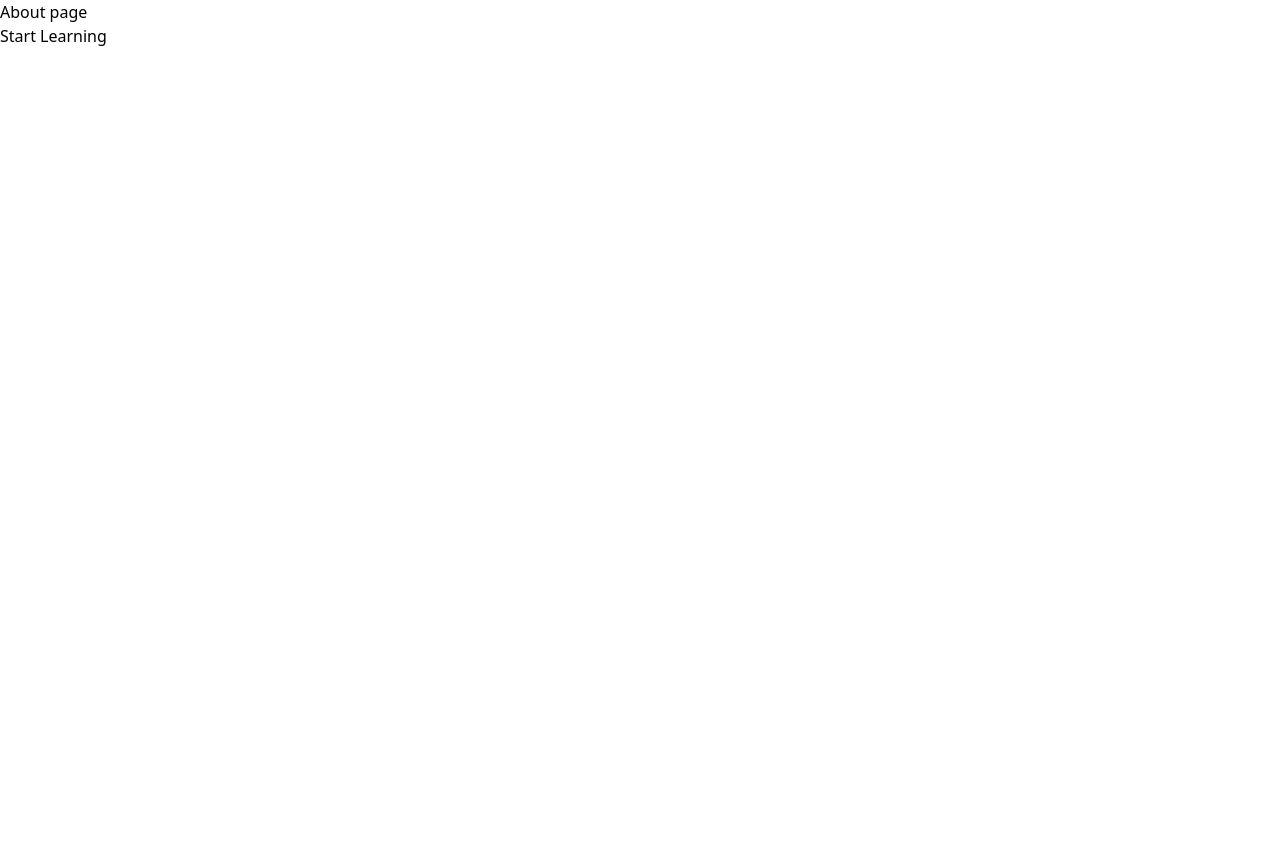
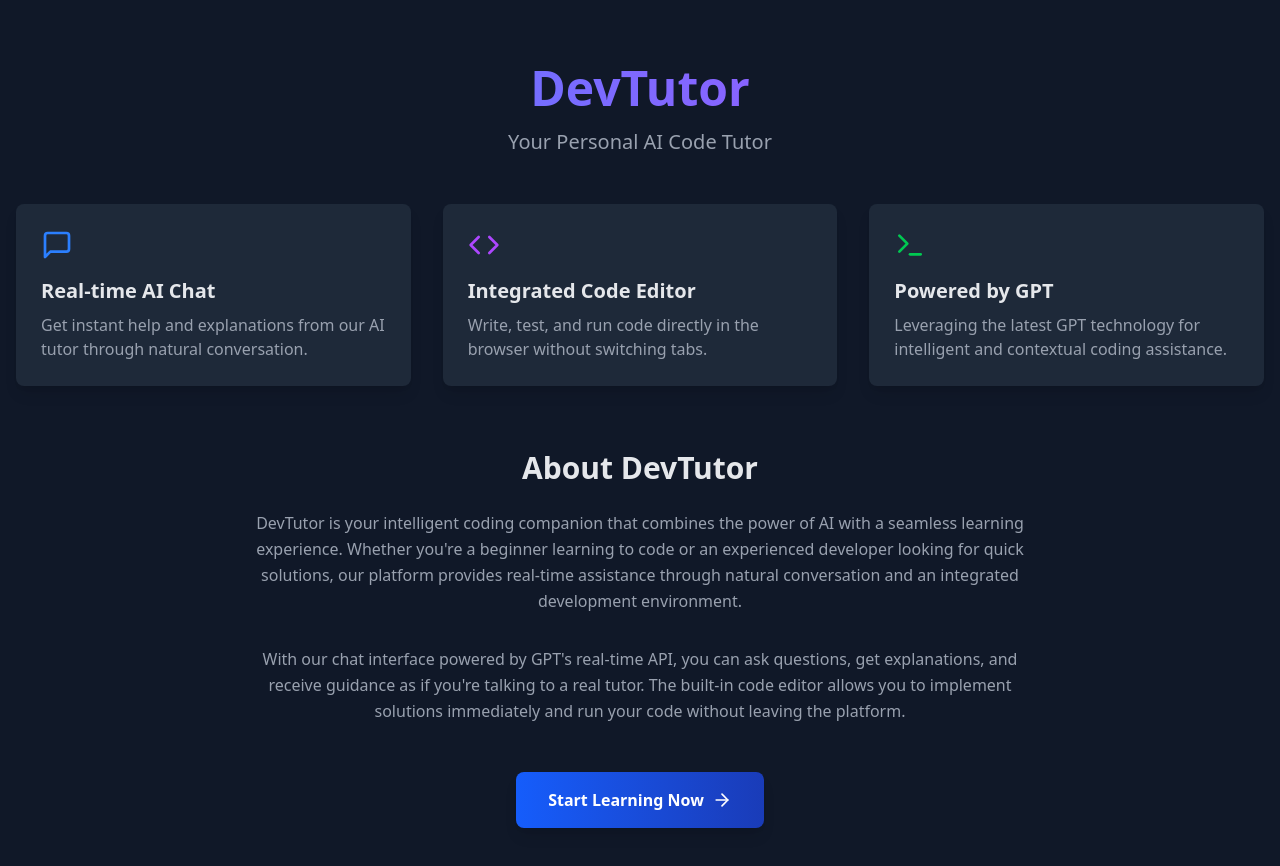
Before and after one commit to ShreyasGanesh911/Devtutor, a Next.js app: page / in a window 1280 px wide. Shown: the top 866 px of the page. Before the commit the page ends 800 px from the top, so only its background shows below. Built offline with nearby package versions, Linux system fonts and the light colour scheme.

Commit message:
added about page

```diff
--- a/app/page.tsx
+++ b/app/page.tsx
@@ -1,10 +1,88 @@
-import Link from "next/link";
+'use client'
+import { useRouter } from 'next/navigation'
+import { Code, MessageSquare, Terminal, ArrowRight } from 'react-feather'
 
 export default function Home() {
+  const router = useRouter()
+
   return (
-    <div>
-      <h1>About page</h1>
-      <Link href="/tutor">Start Learning</Link>
-    </div>
-  );
+    <main className="min-h-screen bg-gray-900 text-gray-200">
+      {/* Hero Section */}
+      <div className="container mx-auto px-4 py-16">
+        <div className="text-center mb-12">
+          <h1 className="text-5xl font-bold mb-4 bg-gradient-to-r from-blue-500 to-purple-500 text-transparent bg-clip-text">
+            DevTutor
+          </h1>
+          <p className="text-xl text-gray-400 mb-8">
+            Your Personal AI Code Tutor
+          </p>
+        </div>
+
+        {/* Features */}
+        <div className="grid md:grid-cols-3 gap-8 mb-16">
+          <div className="bg-gray-800 p-6 rounded-lg shadow-lg transform transition-all duration-300 hover:scale-105 hover:bg-gray-750 cursor-pointer border border-transparent hover:border-blue-500/20">
+            <div className="text-blue-500 mb-4">
+              <MessageSquare size={32} />
+            </div>
+            <h3 className="text-xl font-semibold mb-2">Real-time AI Chat</h3>
+            <p className="text-gray-400">
+              Get instant help and explanations from our AI tutor through natural conversation.
+            </p>
+          </div>
+
+          <div className="bg-gray-800 p-6 rounded-lg shadow-lg transform transition-all duration-300 hover:scale-105 hover:bg-gray-750 cursor-pointer border border-transparent hover:border-purple-500/20">
+            <div className="text-purple-500 mb-4">
+              <Code size={32} />
+            </div>
+            <h3 className="text-xl font-semibold mb-2">Integrated Code Editor</h3>
+            <p className="text-gray-400">
+              Write, test, and run code directly in the browser without switching tabs.
+            </p>
+          </div>
+
+          <div className="bg-gray-800 p-6 rounded-lg shadow-lg transform transition-all duration-300 hover:scale-105 hover:bg-gray-750 cursor-pointer border border-transparent hover:border-green-500/20">
+            <div className="text-green-500 mb-4">
+              <Terminal size={32} />
+            </div>
+            <h3 className="text-xl font-semibold mb-2">Powered by GPT</h3>
+            <p className="text-gray-400">
+              Leveraging the latest GPT technology for intelligent and contextual coding assistance.
+            </p>
+          </div>
+        </div>
+
+        {/* About Section */}
+        <div className="max-w-3xl mx-auto text-center mb-12">
+          <h2 className="text-3xl font-bold mb-6">About DevTutor</h2>
+          <p className="text-gray-400 mb-8 leading-relaxed">
+            DevTutor is your intelligent coding companion that combines the power of AI with
+            a seamless learning experience. Whether you're a beginner learning to code or an
+            experienced developer looking for quick solutions, our platform provides real-time
+            assistance through natural conversation and an integrated development environment.
+          </p>
+          <p className="text-gray-400 mb-8 leading-relaxed">
+            With our chat interface powered by GPT's real-time API, you can ask questions,
+            get explanations, and receive guidance as if you're talking to a real tutor.
+            The built-in code editor allows you to implement solutions immediately and run
+            your code without leaving the platform.
+          </p>
+        </div>
+
+        {/* CTA Button */}
+        <div className="text-center">
+          <button
+            onClick={() => router.push('/tutor')}
+            className="group bg-gradient-to-r from-blue-600 to-blue-800 hover:from-blue-700 hover:to-blue-900
+                     text-white px-8 py-4 rounded-lg font-semibold
+                     transition-all duration-300 transform hover:scale-105
+                     shadow-lg hover:shadow-blue-500/25
+                     flex items-center gap-2 mx-auto"
+          >
+            <span>Start Learning Now</span>
+            <ArrowRight className="group-hover:translate-x-1 transition-transform duration-300" size={20} />
+          </button>
+        </div>
+      </div>
+    </main>
+  )
 }
```
